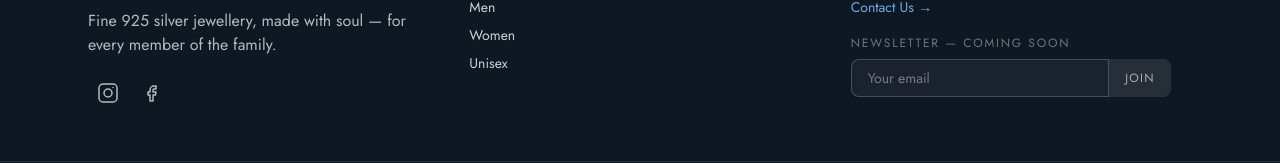
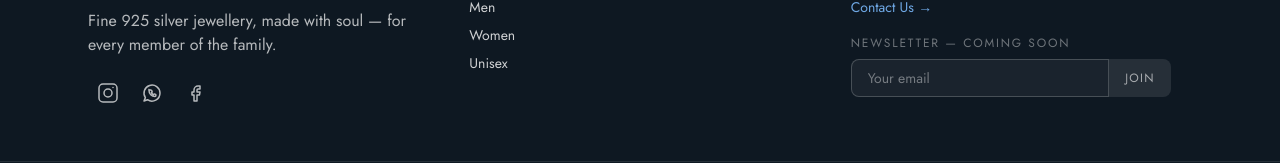
Before and after one commit to merakiindianoida/Meraki_e_comm, a Next.js app: page / in a window 1280 px wide. Shown: the part 3871-4034 px from the top of the page. Built offline with nearby package versions, Linux system fonts and the light colour scheme; no server answers; the database is empty.

Commit message:
Add a real WhatsApp link to the footer

```diff
--- a/components/Footer.tsx
+++ b/components/Footer.tsx
@@ -25,6 +25,7 @@ export default function Footer() {
           </p>
           {/* Instagram is real now (client's handle, confirmed 2026-08-08) -
               swapped over to an actual link per IconStub's own comment.
+              WhatsApp is real too (client's number, confirmed 2026-08-28).
               Facebook stays a stub; no handle for that one yet. */}
           <div className="mt-4 flex gap-1">
             <a
@@ -43,6 +44,32 @@ export default function Footer() {
               >
                 <path
                   d="M7 3h10a4 4 0 014 4v10a4 4 0 01-4 4H7a4 4 0 01-4-4V7a4 4 0 014-4zM12 8a4 4 0 100 8 4 4 0 000-8zM17 6.5h.01"
+                  strokeLinecap="round"
+                  strokeLinejoin="round"
+                />
+              </svg>
+            </a>
+            <a
+              href="https://wa.me/919599133900"
+              target="_blank"
+              rel="noopener noreferrer"
+              title="WhatsApp"
+              className="inline-flex h-10 w-10 items-center justify-center text-white/70 transition hover:text-[var(--accent)]"
+            >
+              <svg
+                viewBox="0 0 24 24"
+                fill="none"
+                stroke="currentColor"
+                strokeWidth="1.5"
+                className="h-6 w-6"
+              >
+                <path
+                  d="M20 12a8 8 0 10-14.6 4.6L4 20l3.5-1.3A8 8 0 0020 12z"
+                  strokeLinecap="round"
+                  strokeLinejoin="round"
+                />
+                <path
+                  d="M9 9.5c0 3.3 2.7 6 6 6 .6 0 .9-.5.9-1l-.2-1.1-1.5-.5-.7.8c-.9-.4-1.7-1.2-2.1-2.1l.8-.7-.5-1.5L10.6 9c-.6 0-1.1.4-1.6-.5z"
                   strokeLinecap="round"
                   strokeLinejoin="round"
                 />
```
